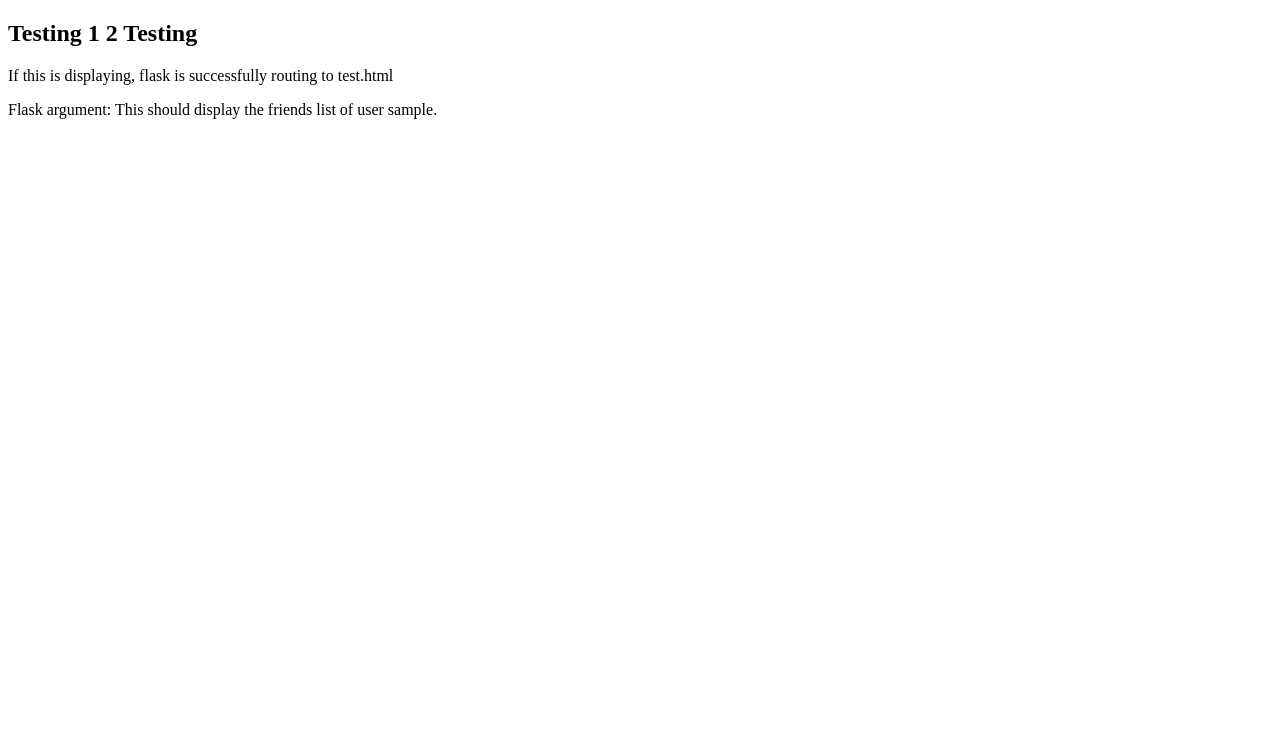
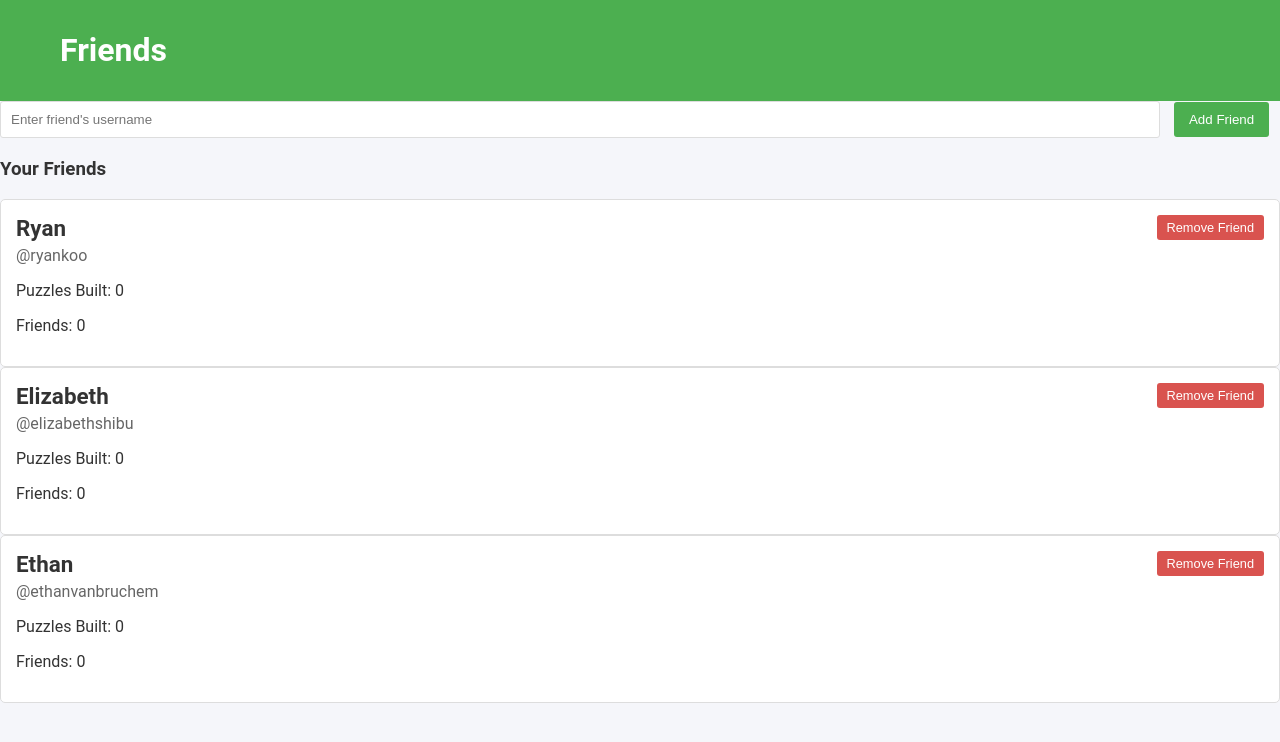
Before and after one commit to EthanVB123/CITS3403_GroupProject, a Flask app: a page that uses app/routes.py in a window 1280 px wide. Shown: the top 742 px of the page. Run offline with Flask 3, Linux system fonts and the light colour scheme.

Commit message:
Added friends page to the server - right now, not dynamic based on username, and moved relevant files to the static folder to be accessed by the HTML templates

```diff
--- a/app/routes.py
+++ b/app/routes.py
@@ -20,7 +20,7 @@ def puzzleCreationLandingPage():
 
 @app.route('/friends/<username>')
 def displayFriendsPage(username):
-    return render_template('test.html', argument=f"This should display the friends list of user {username}.")
+    return render_template("friends_page.html")
 
 @app.route('/puzzleselect')
 def puzzleSelect():
--- a/friends_page.html
+++ b/app/templates/friends_page.html
@@ -4,7 +4,7 @@
         <meta charset="UTF-8">
         <meta name="viewport" content="width=device-width, initial-scale=1.0">
         <title>Friends Page</title>
-        <link rel="stylesheet" href="friends_page.css">
+        <link rel="stylesheet" href="{{ url_for('static', filename='friends_page.css') }}">
     </head>
     <body>
         <header>
@@ -43,6 +43,6 @@
                 </div>
             </div>
         </div>
-        <script src="friends_page.js"></script>
+        <script src="{{ url_for('static', filename='friends_page.js') }}.js"></script>
     </body>
 </html>
```
Also changed, not shown: app/static/friends_page.css (renamed from friends_page.css), app/static/friends_page.js (renamed from friends_page.js).
